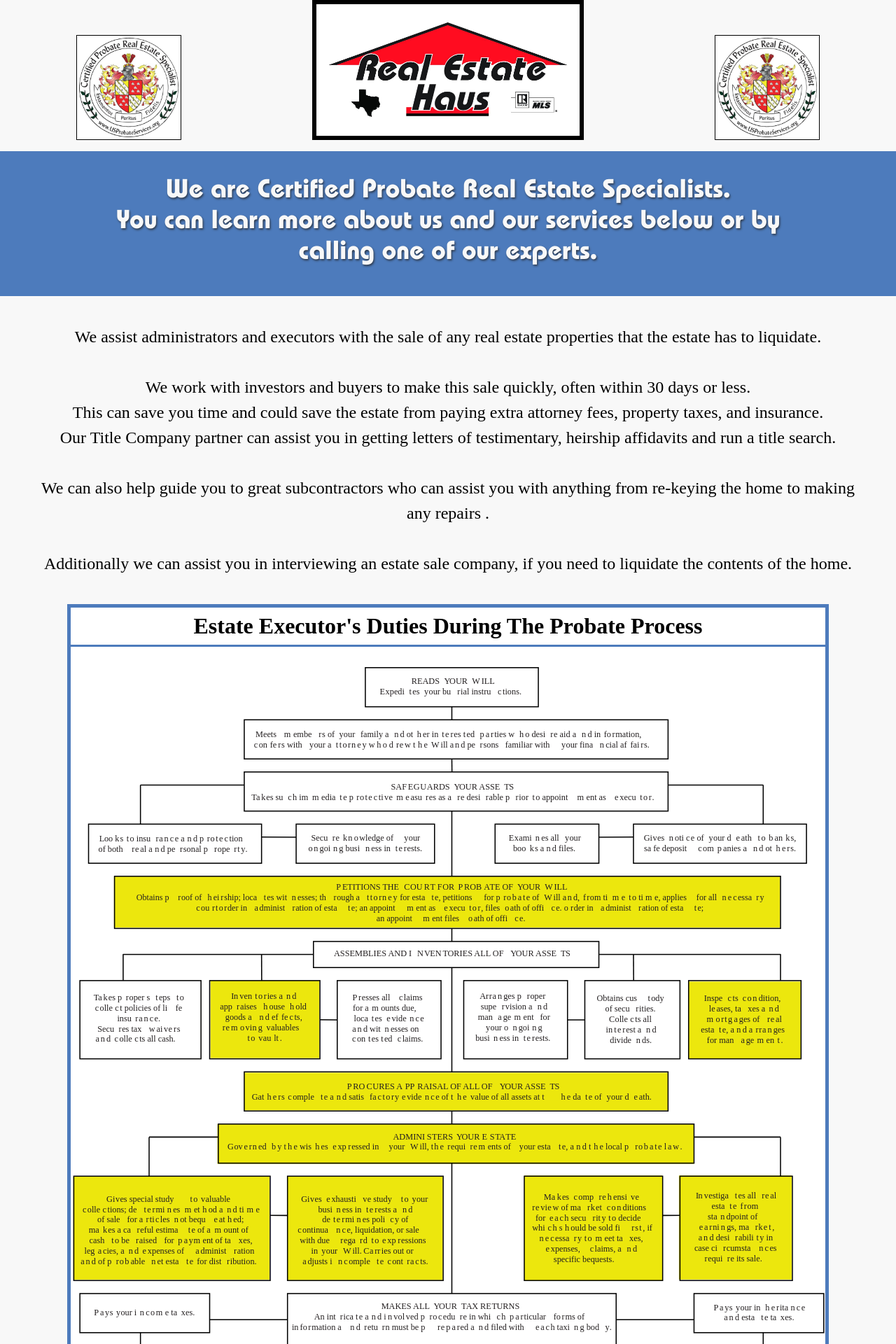
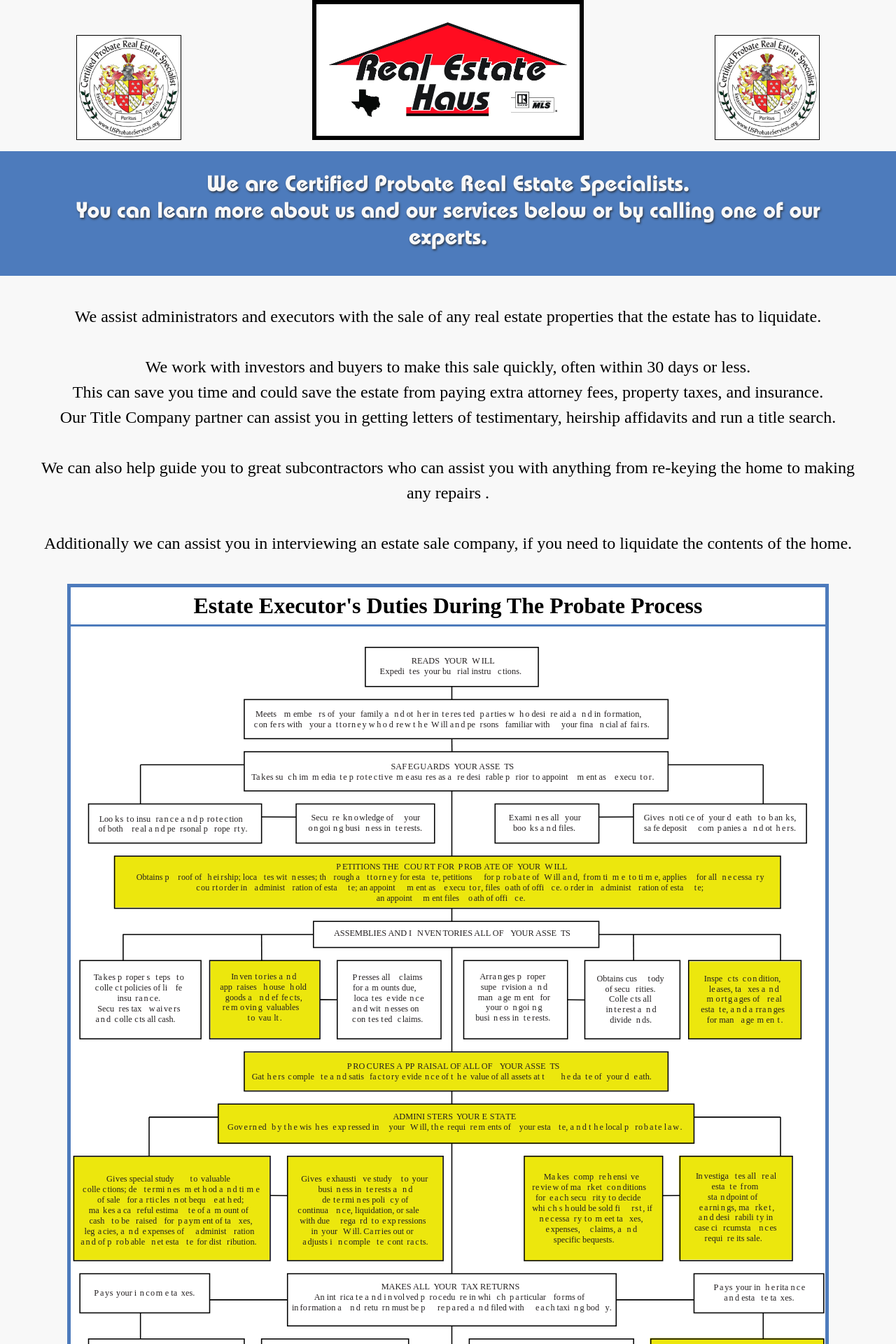
Before and after one commit to Kjschwoerke/probateconsulting.co, a PHP site: page / in a window 1280 px wide. Shown: the part 816-2736 px from the top of the page at 70% size. Run offline with PHP 8.4, Linux system fonts and the light colour scheme.

Commit message:
adjusted html and appropriate CSS based on w3 validation

```diff
--- a/index.html
+++ b/index.html
@@ -41,17 +41,16 @@
   </div>
 
   <main>
-    <section id="services" class="main-CPRES">
+    <section id="services" class="services">
+      <div class="main-CPRES">
         <h3>
-        <p>
             We are Certified Probate Real Estate Specialists.
             <br>
             You can learn more about us and our services below or by calling one of our experts.
-        </p>
         </h3>
-    </section>
+      </div>
 
-    <section class="services-container">
+      <div class="services-container">
         <p>
           We assist administrators and executors with the sale of any real
           estate properties that the estate has to liquidate.
@@ -69,9 +68,9 @@
         <p>
           Additionally we can assist you in interviewing an estate sale company, if you need to liquidate the contents of the home.
         </p>
-    </section>
+      </div>
 
-    <section class="probate-timeline">
+      <div class="probate-timeline">
         <h4 class="probate-timeline-title">Estate Executor's Duties During The Probate Process</h4>
         <figure>
           <a href = "./Images/Magazine_Layout_FlowChart_web.pdf"  target = "_blank">
@@ -84,7 +83,12 @@
           </figcaption>
         </figure>
 
+      </div>
+
     </section>
+
+
+
 
     <section id='contact' class="contact-us">
       <h3 class="our-specialists">New Braunfels Certified Probate Specialists</h3>
--- a/style.css
+++ b/style.css
@@ -131,7 +131,7 @@
     background: var(--page-div-color);
 }
 
-.main-CPRES p {
+.main-CPRES h3 {
     text-align: center;
     color: var(--heading-text);
     font-family: 'bauhaus', Arial, Helvetica, sans-serif;
```
Lines whose indentation alone changed are shown as unchanged.
